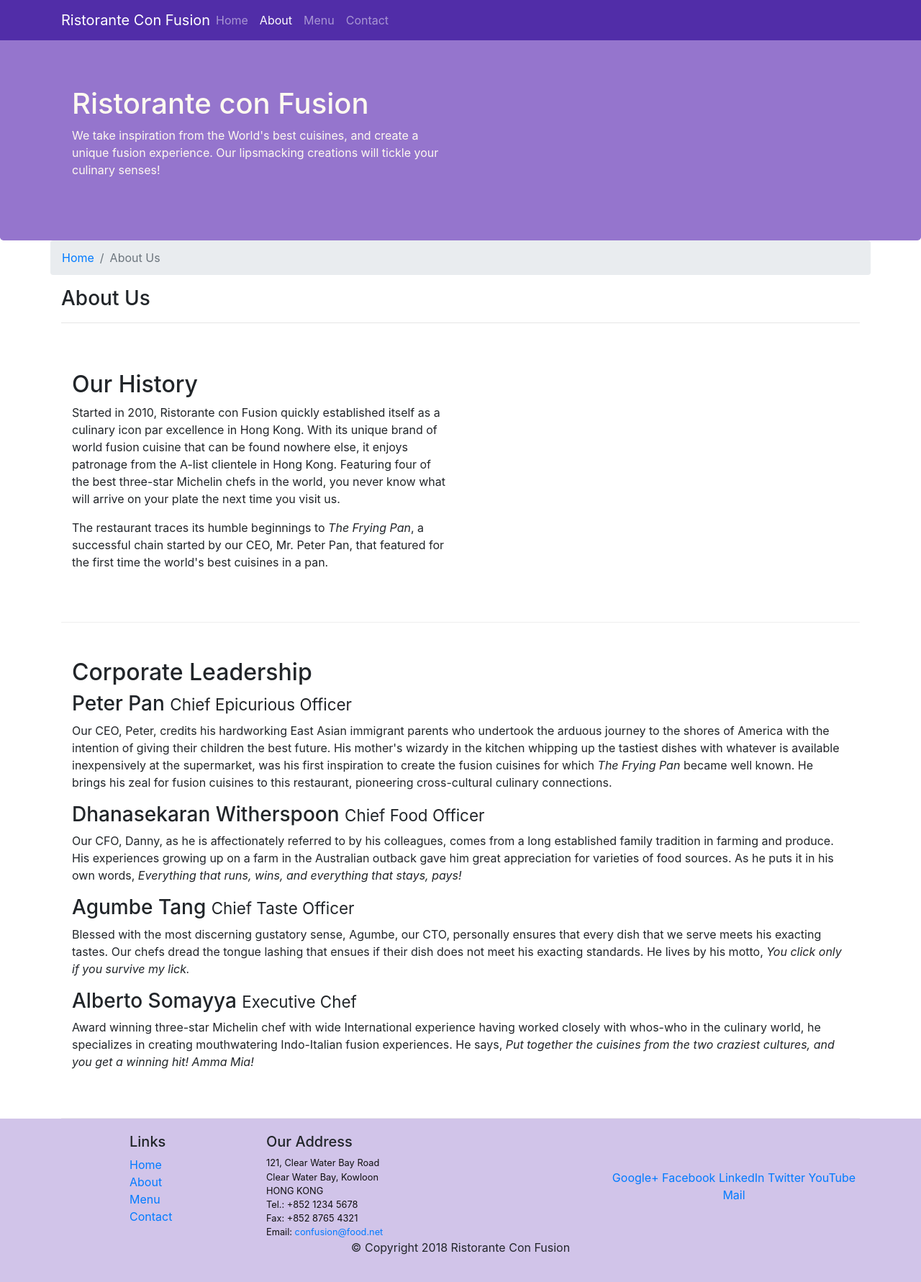
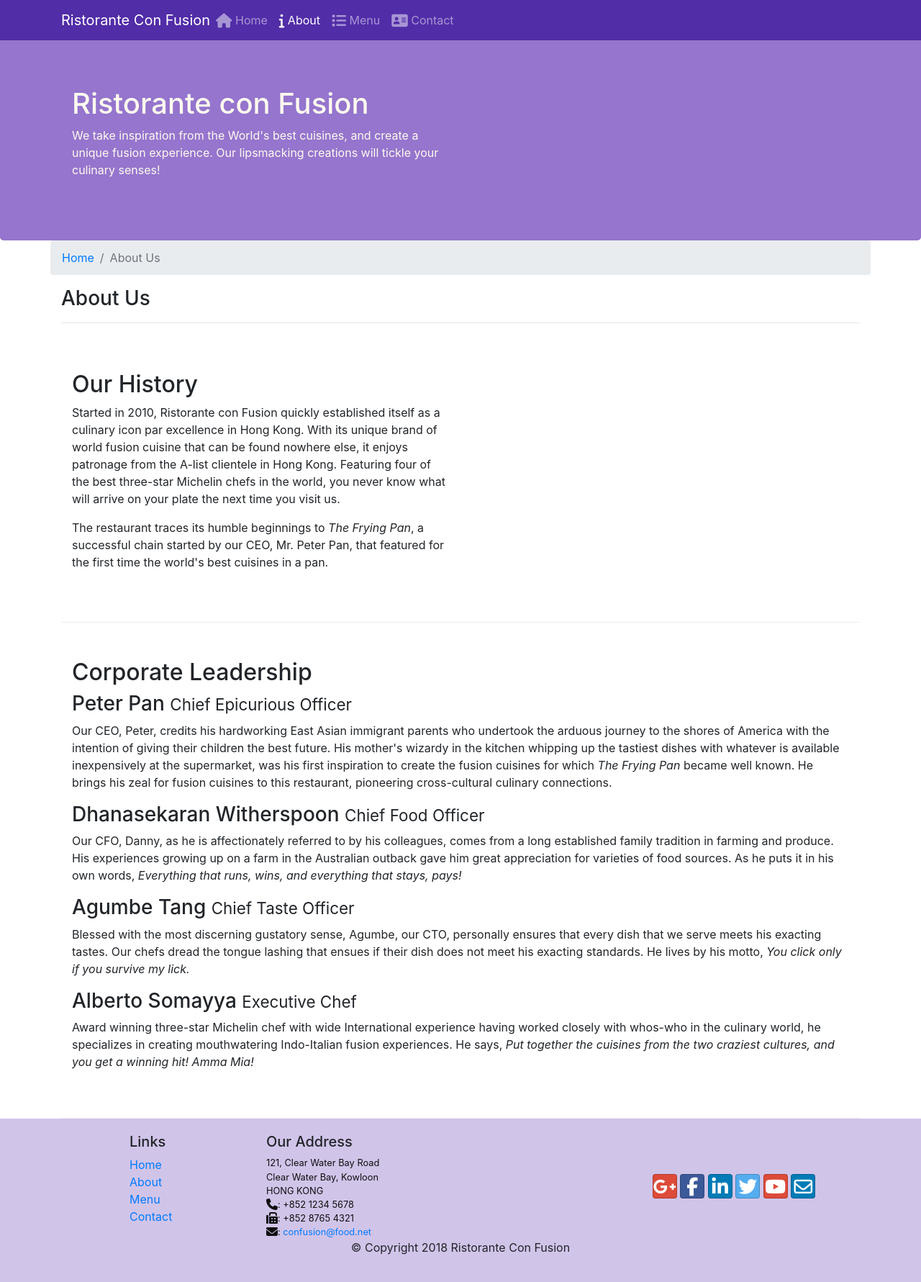
Before and after one commit to simoneeferreira/bootstrap-course, a website: page aboutus.html in a window 1280 px wide. Shown: the whole page at 72% size. Drawn offline with nearby package versions, Linux system fonts and the light colour scheme.

Commit message:
icon fonts

```diff
--- a/aboutus.html
+++ b/aboutus.html
@@ -7,6 +7,8 @@
 
      <!-- Bootstrap CSS -->
     <link rel="stylesheet" href="node_modules/bootstrap/dist/css/bootstrap.min.css">
+    <link rel="stylesheet" href="node_modules/font-awesome/css/font-awesome.min.css">
+    <link rel="stylesheet" href="node_modules/bootstrap-social/bootstrap-social.css">
     <link rel="stylesheet" href="css/style.css">
 
 <head>
@@ -24,10 +26,10 @@
             <a class="navbar-brand mr-auto" href="index.html">Ristorante Con Fusion</a>
             <div class="collapse navbar-collapse" id="Navbar">
                 <ul class="navbar-nav mr-auto">
-                    <li class="nav-item"><a class="nav-link" href="index.html">Home</a></li>
-                    <li class="nav-item active"><a class="nav-link" href="#">About</a></li>
-                    <li class="nav-item"><a class="nav-link" href="#">Menu</a></li>
-                    <li class="nav-item"><a class="nav-link" href="#">Contact</a></li>
+                    <li class="nav-item"><a class="nav-link" href="index.html"><span class="fa fa-home fa-lg"></span> Home</a></li>
+                    <li class="nav-item active"><a class="nav-link" href="#"><span class="fa fa-info fa-lg"></span> About</a></li>
+                    <li class="nav-item"><a class="nav-link" href="#"><span class="fa fa-list fa-lg"></span> Menu</a></li>
+                    <li class="nav-item"><a class="nav-link" href="#"><span class="fa fa-address-card fa-lg"></span> Contact</a></li>
                 </ul>
             </div>
         </div>
@@ -102,19 +104,19 @@
 		              121, Clear Water Bay Road<br>
 		              Clear Water Bay, Kowloon<br>
 		              HONG KONG<br>
-		              Tel.: +852 1234 5678<br>
-		              Fax: +852 8765 4321<br>
-		              Email: <a href="mailto:confusion@food.net">confusion@food.net</a>
+		              <i class="fa fa-phone fa-lg"></i>: +852 1234 5678<br>
+		              <i class="fa fa-fax fa-lg"></i>: +852 8765 4321<br>
+		              <i class="fa fa-envelope fa-lg"></i>: <a href="mailto:confusion@food.net">confusion@food.net</a>
 		           </address>
                 </div>
                 <div class="col-12 col-sm-4 align-self-center">
                     <div class="text-center">
-                        <a href="http://google.com/+">Google+</a>
-                        <a href="http://www.facebook.com/profile.php?id=">Facebook</a>
-                        <a href="http://www.linkedin.com/in/">LinkedIn</a>
-                        <a href="http://twitter.com/">Twitter</a>
-                        <a href="http://youtube.com/">YouTube</a>
-                        <a href="mailto:">Mail</a>
+                        <a class="btn btn-social-icon btn-google" href="http://google.com/+"><i class="fa fa-google-plus fa-lg"></i></a>
+                        <a class="btn btn-social-icon btn-facebook" href="http://www.facebook.com/profile.php?id="><i class="fa fa-facebook fa-lg"></i></a>
+                        <a class="btn btn-social-icon btn-linkedin" href="http://www.linkedin.com/in/"><i class="fa fa-linkedin fa-lg"></i></a>
+                        <a class="btn btn-social-icon btn-twitter" href="http://twitter.com/"><i class="fa fa-twitter fa-lg"></i></a>
+                        <a class="btn btn-social-icon btn-google" href="http://youtube.com/"><i class="fa fa-youtube fa-lg"></i></a>
+                        <a class="btn btn-social-icon btn-linkedin" href="mailto:"><i class="fa fa-envelope-o fa-lg"></i></a>
                     </div>
                 </div>
            </div>
--- a/package.json
+++ b/package.json
@@ -3,7 +3,9 @@
   "version": "1.0.0",
   "main": "index.js",
   "dependencies": {
+    "@fortawesome/fontawesome-free": "^5.14.0",
     "bootstrap": "^4.5.2",
+    "bootstrap-social": "^5.1.1",
     "jquery": "^3.5.1",
     "popper.js": "^1.16.1"
   },
```
Also changed, not shown: index.html (+15 -13 lines), 1 other file.
